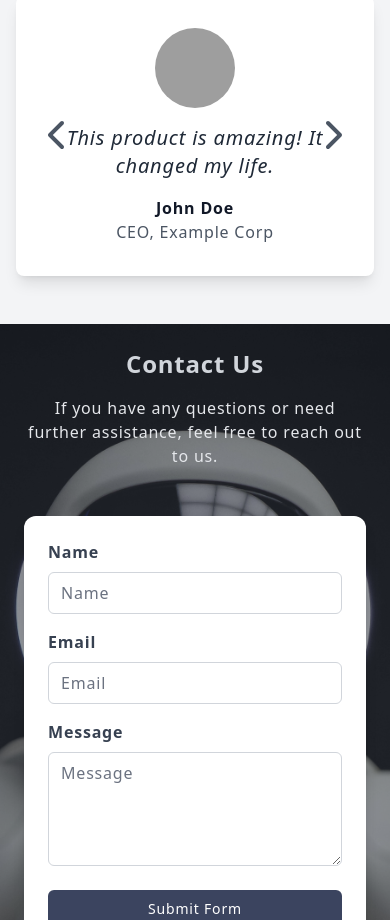
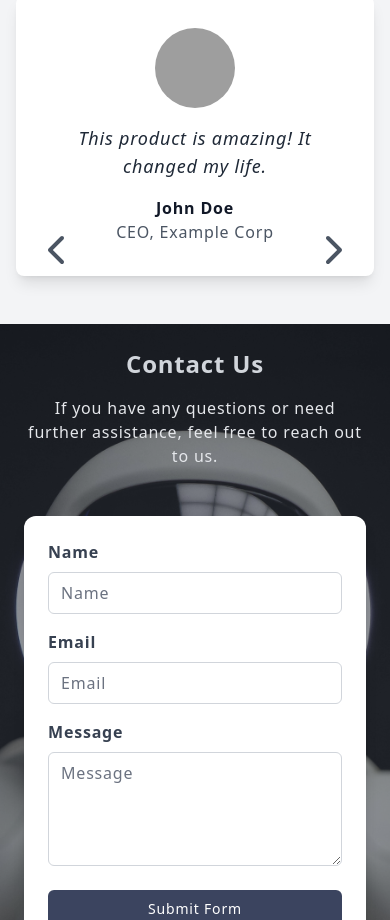
Before and after one commit to muhammadahmadazam/accounts-app, a Next.js app: page / in a window 390 px wide. Shown: the part 6520-7440 px from the top of the page. Built offline with nearby package versions, Linux system fonts and the light colour scheme; grey boxes are pictures that could not be loaded.

Commit message:
added responsiveness to testimoniaks

```diff
--- a/components/testimonials.js
+++ b/components/testimonials.js
@@ -47,7 +47,7 @@ const Testimonial = () => {
         <div className="relative flex items-center justify-center">
           <button
             onClick={handlePrev}
-            className="absolute left-0 ml-4 bg-transparent text-gray-600 py-2 px-4 hover:text-gray-900 transition duration-300"
+            className="absolute left-0 sm:bottom-auto bottom-0 ml-4 bg-transparent text-gray-600 py-2 px-4 hover:text-gray-900 transition duration-300"
           >
             <FontAwesomeIcon icon={faChevronLeft} size="2x" />
           </button>
@@ -60,7 +60,7 @@ const Testimonial = () => {
                   className="w-20 h-20 rounded-full object-cover"
                 />
               </div>
-              <p className="text-xl italic text-gray-800 mb-4">
+              <p className="sm:text-xl text-lg italic text-gray-800 mb-4">
                 {testimonials[currentIndex].quote}
               </p>
               <p className="text-gray-900 font-semibold">
@@ -73,7 +73,7 @@ const Testimonial = () => {
           </div>
           <button
             onClick={handleNext}
-            className="absolute right-0 mr-4 bg-transparent text-gray-600 py-2 px-4 hover:text-gray-900 transition duration-300"
+            className="absolute right-0 mr-4 sm:bottom-auto bottom-0 bg-transparent text-gray-600 py-2 px-4 hover:text-gray-900 transition duration-300"
           >
             <FontAwesomeIcon icon={faChevronRight} size="2x" />
           </button>
```
